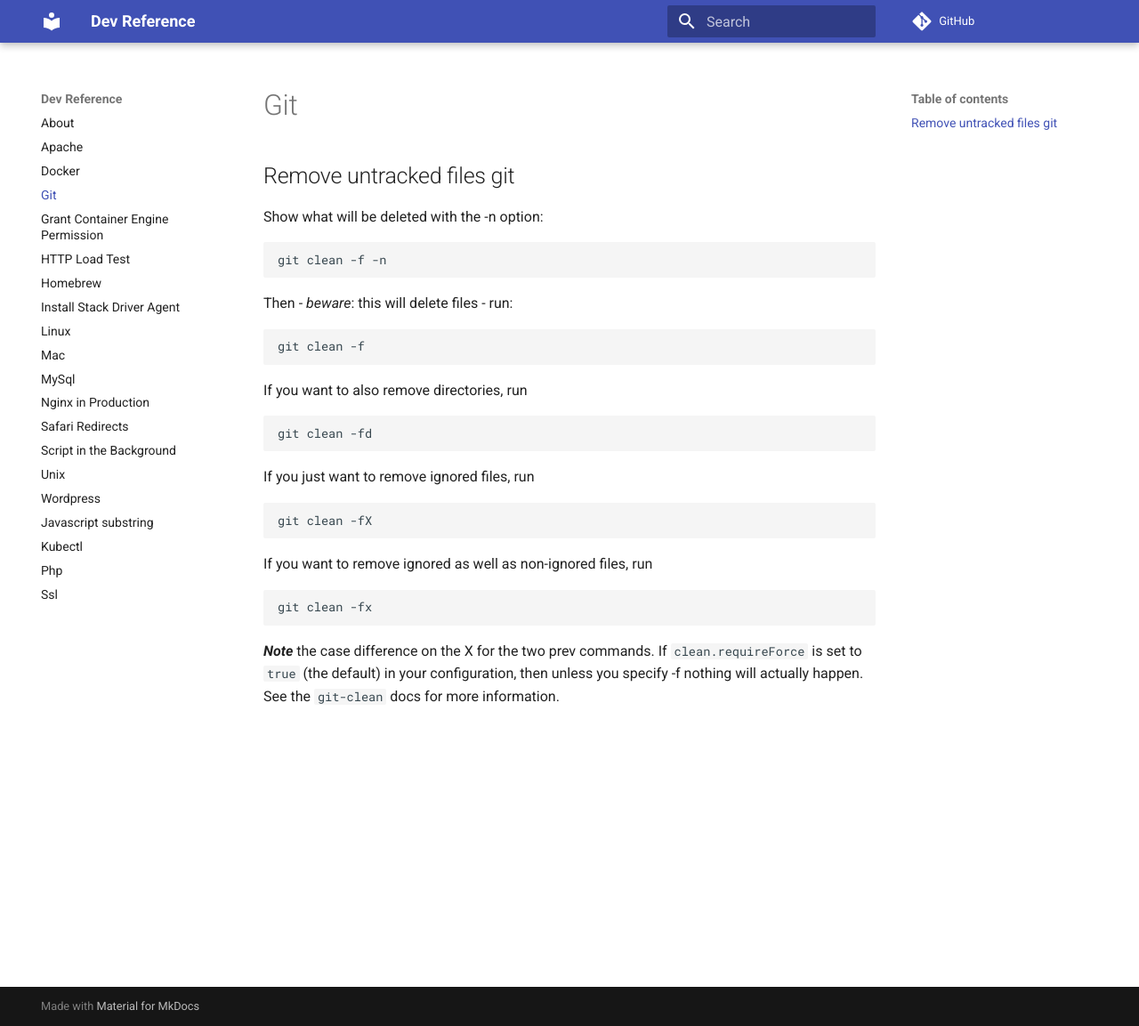
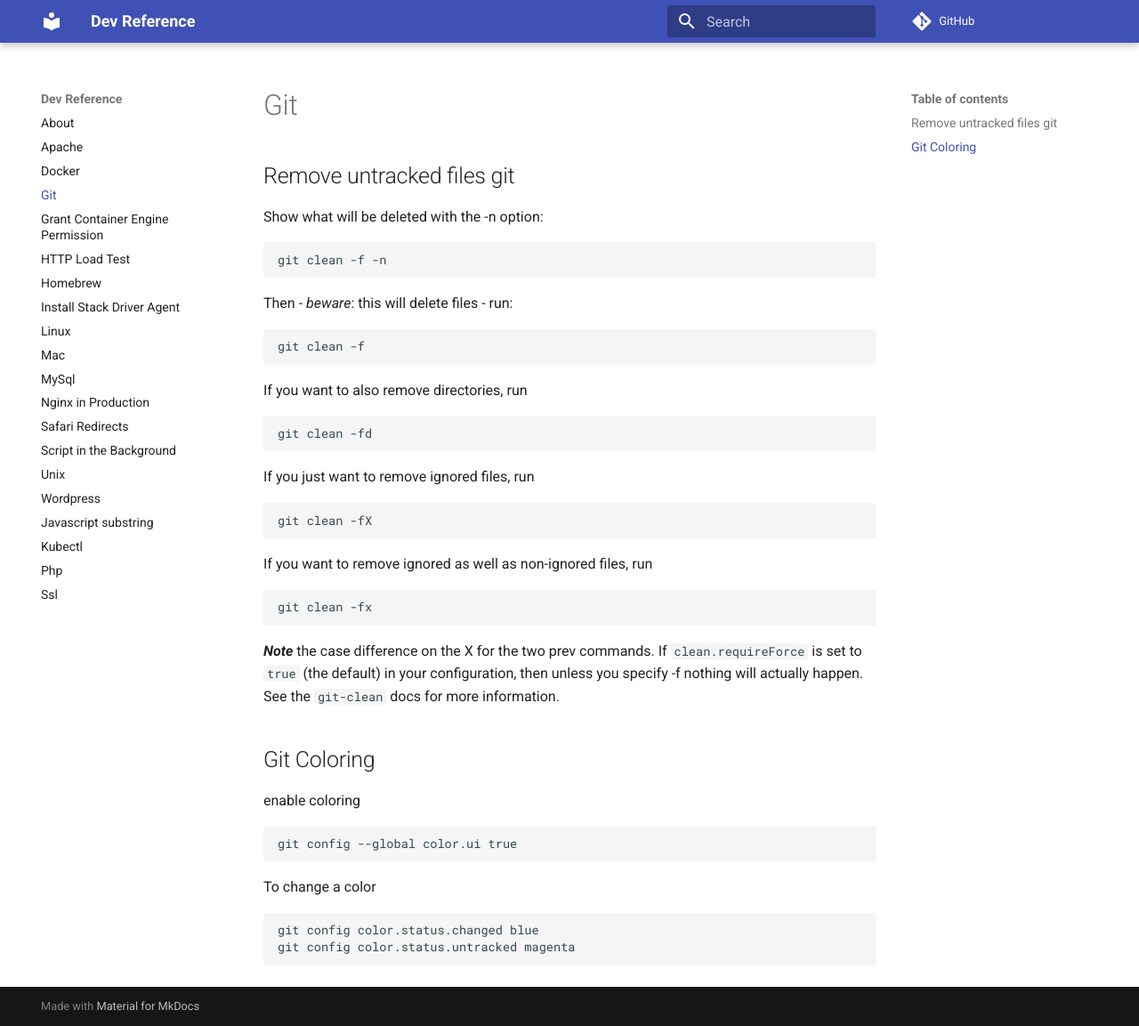
Before and after one commit to STIKO/devreference, an MkDocs documentation site: the page built from docs/Git.md, in a window 1280 px wide and 1153 px high. Shown: the whole window at 89% size. Built offline with MkDocs 1.6.1 and Material for MkDocs 9.7.7, drawn with Linux system fonts in a browser that asks for light colours; comment, search, counter and statistics services are not loaded.

Commit message:
Update git file

````diff
--- a/docs/Git.md
+++ b/docs/Git.md
@@ -22,3 +22,16 @@ git clean -fx
 **_Note_** the case difference on the X for the two prev commands.
 If `clean.requireForce` is set to `true` (the default) in your configuration, then unless you specify -f nothing will actually happen.
 See the `git-clean` docs for more information.
+
+##Git Coloring
+
+enable coloring
+```bash
+git config --global color.ui true
+```
+
+To change a color
+```bash
+git config color.status.changed blue
+git config color.status.untracked magenta
+```
````
